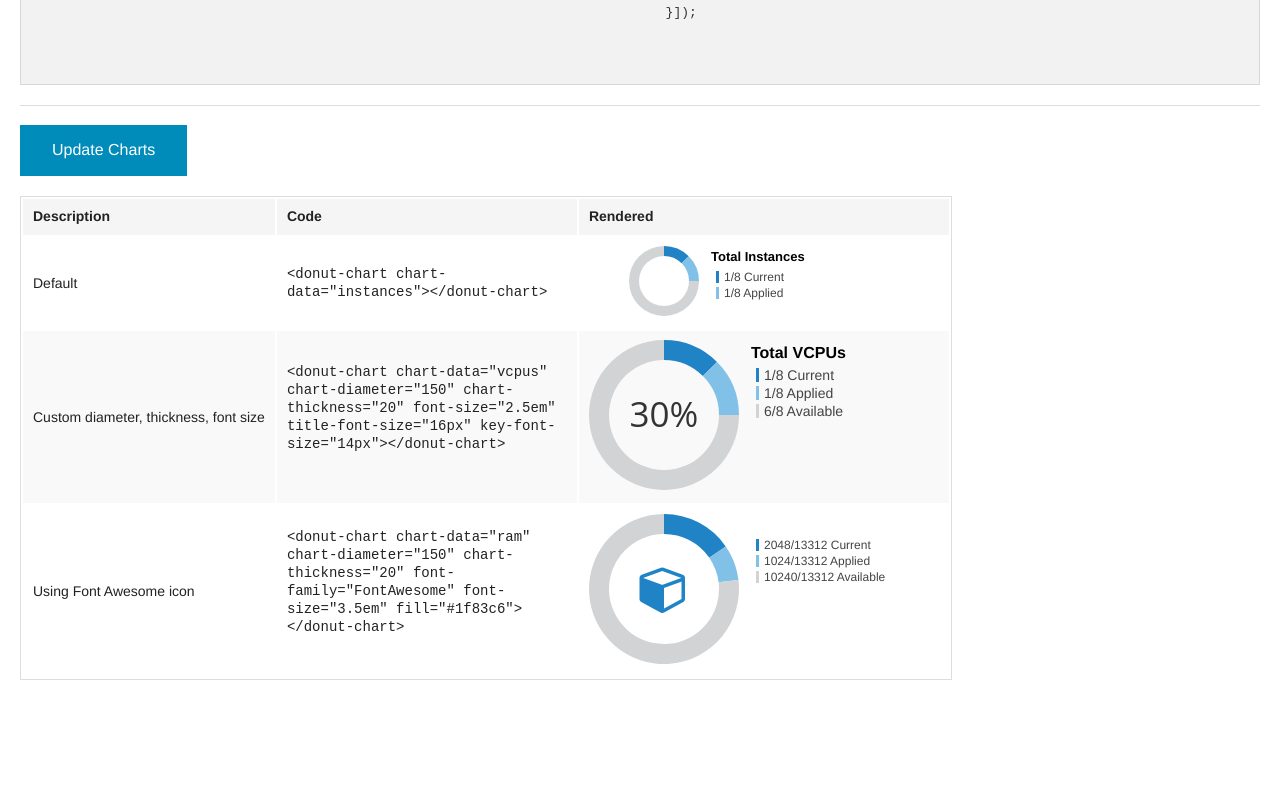
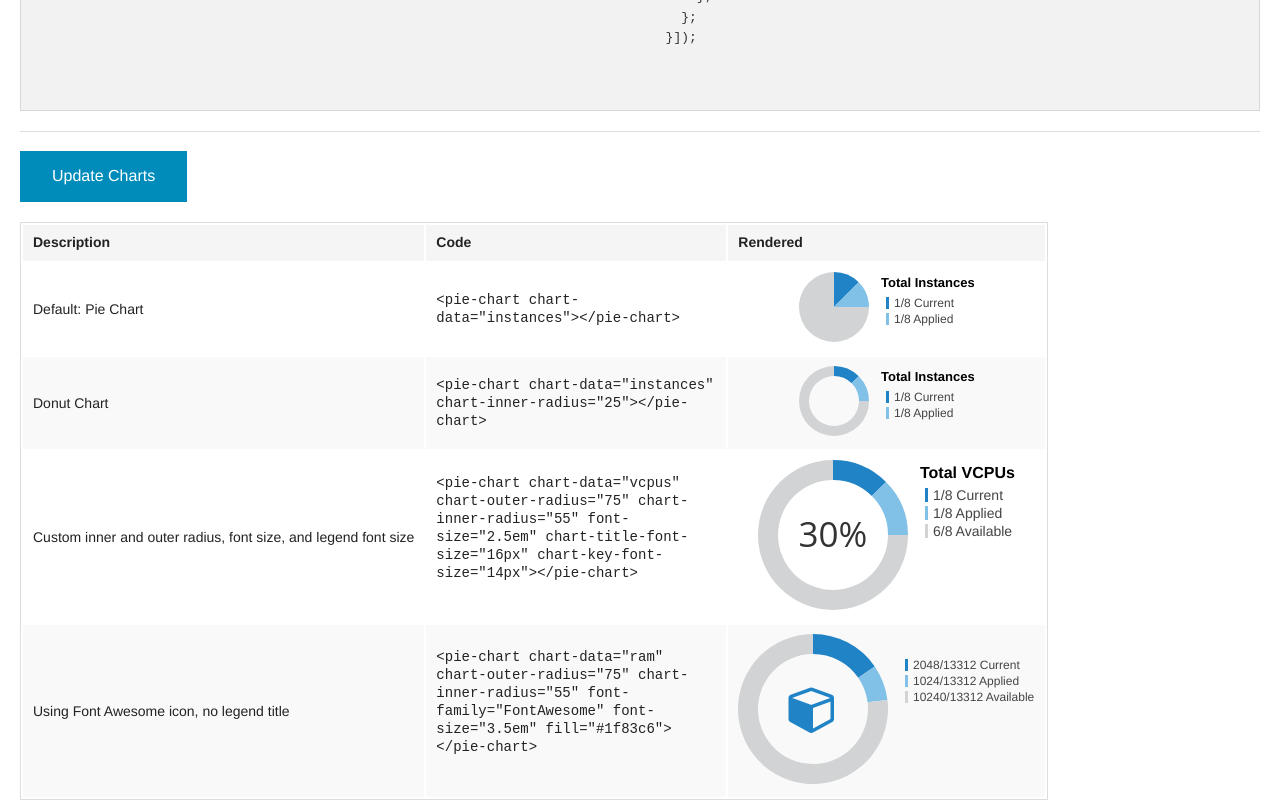
Before and after one commit to ongk/charts, a plain HTML site: page src/client/index.html in a window 1280 px wide. Shown: the part 715-1515 px from the top of the page. Before the commit the page ends 1395 px from the top, so only its background shows below. Drawn offline with Linux system fonts and the light colour scheme.

Commit message:
Clean up of files and names

```diff
--- a/src/client/app/app.module.js
+++ b/src/client/app/app.module.js
@@ -1,6 +1,6 @@
 (function() {
   'use strict';
 
-  angular.module('hz.app', [ 'hz.app.dashboard', 'hz.app.charts' ]);
+  angular.module('hz', [ 'hz.dashboard', 'hz.widgets.charts' ]);
 
 })();
--- a/src/client/app/charts/charts.donut.directive.js
+++ /dev/null
@@ -1,158 +0,0 @@
-(function() {
-	'use strict';
-
-  angular.module('hz.app.charts', []).directive('donutChart', function() {
-
-    var directive = {
-      restrict: 'E',
-      link: link
-    };
-
-    return directive;
-
-    function link(scope, element, attrs) {
-      var diameter = attrs.chartDiameter ? parseInt(attrs.chartDiameter) : 70;
-      var radius = diameter / 2;
-      var thickness = attrs.chartThickness ? parseInt(attrs.chartThickness) : 10;
-
-      var showKey = attrs.chartShowKey ? attrs.chartShowKey : 'true';
-      var titleFontSize = attrs.titleFontSize ? parseInt(attrs.titleFontSize) : 13;
-      var keyFontSize = attrs.keyFontSize ? parseInt(attrs.keyFontSize) : 12;
-
-      var arc = d3.svg.arc()
-                      .outerRadius(radius)
-                      .innerRadius(radius - thickness);
-
-      var pie = d3.layout.pie()
-                         .sort(null)
-                         .value(function(d) { return d.slice; });
-
-      var svg = d3.select(element[0])
-                  .append('svg')
-                  .attr('width', diameter + 200)
-                  .attr('height', diameter);
-
-      var arcs = svg.append('g')
-                    .attr('class', 'arcs')
-                    .attr('transform', 'translate(' + radius + ',' + radius + ')');
-
-      var legend = svg.append('g')
-                      .attr('class', 'legend')
-                      .attr('transform', 'translate(' + (diameter + 12) + ',0)');
-
-      function animate(d) {
-        this.lastAngle = this.lastAngle || { startAngle: 0, endAngle: 0 };
-        var interpolate = d3.interpolate(this.lastAngle, d);
-        this.lastAngle = interpolate(0);
-
-        return function(t) {
-          return arc(interpolate(t));
-        };
-      }
-
-      function updateChart(data) {
-        var sliceData = data.data;
-        var colorScale = data.colors ? d3.scale.ordinal().range(data.colors) : d3.scale.category20();
-
-        var donut = arcs.selectAll('path.arc')
-                        .data(pie(sliceData));
-
-        donut.enter()
-             .append('path')
-             .attr('d', arc)
-             .attr('class', 'arc');
-
-        donut.attr('title', function(d) { return d.data.label + ': ' + d.data.slice; })
-             .style('fill', function(d, i) { return colorScale(i); });
-
-        donut.transition()
-             .duration(500)
-             .attrTween('d', animate);
-
-        donut.exit().remove();
-
-        // Update/set the donut hole text if text attribute is specified for slice
-        d3.select(element[0]).select('.chart-label').remove();
-        var text = data.unicodeText ? String.fromCharCode(parseInt(data.unicodeText, 16)) : data.text;
-        if (text) {
-          var textAttributes = {
-            'dy': '0.35em',
-            'text-anchor': 'middle',
-            'font-family': 'Open Sans,sans-serif',
-            'font-size': '1.2em',
-            'fill': '#333333'
-          };
-
-          // Custom font attributes
-          angular.forEach(attrs['$attr'], function(value, camelCaseKey) {
-            if (camelCaseKey.lastIndexOf('chart', 0) !== 0) {
-              textAttributes[value] = attrs[camelCaseKey];
-            }
-          });
-
-          arcs.append('g')
-             .attr('class', 'chart-label')
-             .append('text')
-             .text(text)
-             .attr(textAttributes);
-        }
-
-        // Update/set the chart key
-        if (showKey === 'true') {
-          legend.selectAll('*').remove();
-
-          if (data.title) {
-            var titleAttributes = {
-              'x': 0,
-              'y': titleFontSize + 2,
-              'text-anchor': 'start',
-              'font-size': titleFontSize + 'px',
-              'font-weight': 600
-            };
-
-            legend.append('text')
-                  .text(data.title)
-                  .attr(titleAttributes);
-          }
-
-          var sliceSum = d3.sum(sliceData, function(d) { return d.slice; });
-          var filteredKeys = sliceData.filter(function(d) { return !d.hasOwnProperty('showKey') || d.showKey; });
-
-          if (filteredKeys.length) {
-            var keys = legend.append('g')
-                             .attr('transform', 'translate(5,' + (titleFontSize + 12) + ')')
-                             .selectAll('g.arc-key')
-                             .data(filteredKeys);
-
-            var keyVSpacing = keyFontSize + 4;
-            var keyLabels = keys.enter()
-                                .append('g')
-                                .attr('class', 'arc-key')
-                                .attr('transform', function(d, i) { return 'translate(0,' + (i * keyVSpacing) + ')'; });
-
-            keyLabels.append('rect')
-                     .attr('height', keyFontSize)
-                     .attr('width', 3)
-                     .attr('fill', function(d) { return colorScale(d.label); });
-
-            var keyLabelAttributes = {
-              'x': 8,
-              'y': keyFontSize / 2,
-              'dy': '0.35em',
-              'font-size': keyFontSize + 'px',
-              'fill': '#444444'
-            };
-            keyLabels.append('text')
-                     .text(function(d) { return d.slice + '/' + sliceSum + ' ' + d.label; })
-                     .attr(keyLabelAttributes);
-          }
-        }
-      }
-
-      var unwatch = scope.$watch(attrs.chartData, updateChart);
-      scope.$on('$destroy', unwatch);
-    }
-
-  });
-
-})();
--- a/src/client/app/charts/charts.module.js
+++ /dev/null
@@ -1,6 +0,0 @@
-(function() {
-  'use strict';
-
-  angular.module('hz.app.charts', []);
-
-})();
--- /dev/null
+++ b/src/client/app/charts/pie-chart.directive.js
@@ -0,0 +1,202 @@
+(function() {
+  'use strict';
+
+  angular
+    .module('hz.widgets.charts', [])
+    .directive('pieChart', pieChart);
+
+  function pieChart() {
+
+    var directive = {
+      restrict: 'E',
+      link: link
+    };
+
+    return directive;
+
+    function link(scope, element, attrs) {
+      var innerRadius = attrs.chartInnerRadius ? parseInt(attrs.chartInnerRadius) : 0;
+      var outerRadius = attrs.chartOuterRadius ? parseInt(attrs.chartOuterRadius) : 35;
+      var diameter = outerRadius * 2;
+
+      var showLegend = attrs.chartShowLegend ? attrs.chartShowLegend : 'true';
+      var titleFontSize = attrs.chartTitleFontSize ? parseInt(attrs.chartTitleFontSize) : 13;
+      var keyFontSize = attrs.chartKeyFontSize ? parseInt(attrs.chartKeyFontSize) : 12;
+      var legendOffset = diameter + 12;
+
+      var arc = d3.svg.arc()
+                        .outerRadius(outerRadius)
+                        .innerRadius(innerRadius);
+
+      var pie = d3.layout.pie()
+                  .sort(null)
+                  .value(function(d) { return d.slice; });
+
+      var svg = d3.select(element[0])
+                  .append('svg')
+                    .attr('width', diameter)
+                    .attr('height', diameter);
+
+      var slices = svg.append('g')
+                        .attr('class', 'slices')
+                        .attr('transform', 'translate(' + outerRadius + ',' + outerRadius + ')');
+
+      var legend = svg.append('g')
+                        .attr('class', 'legend')
+                        .attr('transform', 'translate(' + legendOffset + ',0)');
+
+      var unwatch = scope.$watch(attrs.chartData, updateChart);
+      scope.$on('$destroy', unwatch);
+
+      function updateChart(data) {
+        var sliceData = data.data;
+        var colorScale = data.colors ? d3.scale.ordinal().range(data.colors) : d3.scale.category20();
+
+        createSlices(sliceData, colorScale);
+
+        /* Chart label */
+        d3.select(element[0])
+            .select('.chart-label')
+            .remove();
+
+        var text = data.unicodeText ? String.fromCharCode(parseInt(data.unicodeText, 16)) : data.text;
+        if (text) {
+          createLabel(text);
+        }
+
+        /* Chart legend */
+        legend.selectAll('*').remove();
+
+        if (showLegend === 'true') {
+          if (data.title) {
+            createLegendTitle(data.title);
+          }
+
+          var filteredKeys = sliceData.filter(function(d) { return !d.hasOwnProperty('showKey') || d.showKey; });
+          if (filteredKeys.length) {
+            var sliceSum = d3.sum(sliceData, function(d) { return d.slice; });
+            createLegendKeys(filteredKeys, sliceSum, colorScale);
+          }
+
+          updateChartSize();
+        }
+      }
+
+      function animate(d) {
+        var self = this;
+        self.lastAngle = self.lastAngle || { startAngle: 0, endAngle: 0 };
+        var interpolate = d3.interpolate(self.lastAngle, d);
+        self.lastAngle = interpolate(0);
+
+        return function(t) {
+          return arc(interpolate(t));
+        };
+      }
+
+      function createSlices(data, colorScale) {
+        var chart = slices.selectAll('path.slice')
+                            .data(pie(data));
+
+        chart.enter()
+                .append('path')
+                  .attr('d', arc)
+                  .attr('class', 'slice');
+
+        chart.attr('title', function(d) { return d.data.label + ': ' + d.data.slice; })
+          .style('fill', function(d, i) { return colorScale(i); });
+
+        chart.transition()
+          .duration(500)
+          .attrTween('d', animate);
+
+        chart.exit().remove();
+      }
+
+      function createLabel(text) {
+        var textAttributes = {
+          'dy': '0.35em',
+          'text-anchor': 'middle',
+          'font-family': 'Open Sans,sans-serif',
+          'font-size': '1.2em',
+          'fill': '#333333'
+        };
+
+        /* Custom font attributes */
+        angular.forEach(attrs.$attr, function(value, camelCaseKey) {
+          if (camelCaseKey.lastIndexOf('chart', 0) !== 0) {
+            textAttributes[value] = attrs[camelCaseKey];
+          }
+        });
+
+        slices.append('g')
+              .attr('class', 'chart-label')
+              .append('text')
+                .text(text)
+                .attr(textAttributes);
+      }
+
+      function createLegendTitle(title) {
+        var titleAttributes = {
+          'x': 0,
+          'y': titleFontSize + 2,
+          'text-anchor': 'start',
+          'font-size': titleFontSize + 'px',
+          'font-weight': 600
+        };
+
+        legend.append('text')
+                .text(title)
+                .attr(titleAttributes);
+      }
+
+      function createLegendKeys(legendKeys, sliceSum, colorScale) {
+        var keys = legend.append('g')
+                            .attr('transform', 'translate(5,' + (titleFontSize + 12) + ')')
+                            .selectAll('g.slice-key')
+                              .data(legendKeys);
+
+        var keyVSpacing = keyFontSize + 4;
+        var keyLabels = keys.enter()
+                              .append('g')
+                                .attr('class', 'slice-key')
+                                .attr('transform', function(d, i) { return 'translate(0,' + (i * keyVSpacing) + ')'; });
+
+        keyLabels.append('rect')
+                    .attr('height', keyFontSize)
+                    .attr('width', 3)
+                    .attr('fill', function(d) { return colorScale(d.label); });
+
+        var keyLabelAttributes = {
+          'x': 8,
+          'y': keyFontSize / 2,
+          'dy': '0.35em',
+          'font-size': keyFontSize + 'px',
+          'fill': '#444444'
+        };
+
+        keyLabels.append('text')
+                    .text(function(d) { return d.slice + '/' + sliceSum + ' ' + d.label; })
+                    .attr(keyLabelAttributes);
+      }
+
+      function updateChartSize() {
+        try {
+          var legendBBox = legend.node().getBBox();
+          var legendHeight = legendBBox.height + legendBBox.y;
+          var legendWidth = legendBBox.width + legendBBox.x + diameter + 12;
+
+          if (legendHeight > diameter) {
+            svg.attr('height', legendHeight);
+          }
+
+          if (legendWidth > diameter) {
+            svg.attr('width', legendWidth);
+          }
+        } catch (err) {
+          /* do nothing */
+        }
+      }
+    }
+  }
+
+})();
--- a/src/client/app/dashboard/dashboard.ctrl.js
+++ b/src/client/app/dashboard/dashboard.ctrl.js
@@ -1,5 +1,9 @@
 (function () {
   'use strict';
+
+  angular
+    .module('hz.dashboard', [])
+    .controller('DashboardCtrl', [ '$scope', DashboardCtrl ]);
 
   function DashboardCtrl($scope) {
 
@@ -59,6 +63,4 @@
     };
   }
 
-  angular.module('hz.app.dashboard').controller('DashboardCtrl', [ '$scope', DashboardCtrl ]);
-
 })();
--- a/src/client/app/dashboard/dashboard.module.js
+++ /dev/null
@@ -1,6 +0,0 @@
-(function() {
-  'use strict';
-
-  angular.module('hz.app.dashboard', []);
-
-})();
--- a/src/client/index.html
+++ b/src/client/index.html
@@ -8,32 +8,30 @@
   <script src="../../bower_components/angular/angular.min.js"></script>
   <script src="../../bower_components/d3/d3.min.js"></script>
   <script src="app/app.module.js"></script>
-  <script src="app/dashboard/dashboard.module.js"></script>
   <script src="app/dashboard/dashboard.ctrl.js"></script>
-  <script src="app/charts/charts.module.js"></script>
-  <script src="app/charts/charts.donut.directive.js"></script>
+  <script src="app/charts/pie-chart.directive.js"></script>
 </head>
-<body ng-app="hz.app" ng-controller="DashboardCtrl">
+<body ng-app="hz" ng-controller="DashboardCtrl">
 
-  <h3>Donut Chart Directive</h3>
+  <h3>Pie and Donut Chart Directive</h3>
   <hr>
-  <p>This directive generates a simple donut chart using D3. Any changes to chart-data will fire an update to the chart. Key title and labels are generated by default. To exclude a key label from being shown, set "showKey" attribute to false in your data object. To show title, set "title" attribute in your data object.</p>
+  <p>This directive generates a simple pie or donut chart using D3. To render a pie chart, set inner radius to '0'. Any changes to chart-data will fire an update to the chart. Legend title and keys are generated by default. To exclude a key label from being shown, set "showKey" attribute to false in your data object. To show title, set "title" attribute in your data object.</p>
   <div id="usage" class="panel">
     <ul class="small-block-grid-2">
       <li>
         <strong>Markup</strong>
-        <pre>&lt;div ng-app="hz.app" ng-controller="MyCtrl"&gt;</pre>
-        <pre>  &lt;donut-chart chart-data="data" chart-text="25%"&gt;&lt;/donut-chart&gt;</pre>
+        <pre>&lt;div ng-app="app" ng-controller="MyCtrl"&gt;</pre>
+        <pre>  &lt;pie-chart chart-data="data"&gt;&lt;/pie-chart&gt;</pre>
         <pre>&lt;/div&gt;</pre>
         <hr>
         <h5>Attributes:</h5>
         <ul id="attributes" class="no-bullet">
           <li>chart-data (required) - attribute name of data defined in $scope</li>
-          <li>chart-diameter - diameter of donut chart in pixels, default: 70</li>
-          <li>chart-thickness - thickness of donut in pixels, default: 10</li>
-          <li>chart-show-key - show title and key labels, default: true</li>
-          <li>title-font-size - title font size in pixels, default: 13</li>
-          <li>key-font-size - key label font size in pixels, default: 12</li>
+          <li>chart-outer-radius - outer radius of pie/donut chart in pixels, default: 35</li>
+          <li>chart-inner-radius - inner radius of pie/donut chart in pixels, default: 0</li>
+          <li>chart-show-legend - show title and key labels, default: true</li>
+          <li>chart-title-font-size - legend title font size in pixels, default: 13</li>
+          <li>chart-key-font-size - legend key label font size in pixels, default: 12</li>
           <li>Any attributes for &lt;text&gt; element such as font-size, font-family, fill, etc...</li>
         </ul>
       </li>
@@ -79,46 +77,55 @@
     </thead>
     <tbody>
       <tr>
-        <td>Default</td>
+        <td>Default: Pie Chart</td>
         <td>
-          <pre>&lt;donut-chart chart-data="instances"&gt;&lt;/donut-chart&gt;</pre>
+          <pre>&lt;pie-chart chart-data="instances"&gt;&lt;/pie-chart&gt;</pre>
         </td>
         <td>
-          <donut-chart chart-data="instances"></donut-chart>
+          <pie-chart chart-data="instances"></pie-chart>
         </td>
       </tr>
       <tr>
-        <td>Custom diameter, thickness, font size</td>
+        <td>Donut Chart</td>
         <td>
-          <pre>&lt;donut-chart chart-data="vcpus" chart-diameter="150" chart-thickness="20" font-size="2.5em" title-font-size="16px" key-font-size="14px"&gt;&lt;/donut-chart&gt;
+          <pre>&lt;pie-chart chart-data="instances" chart-inner-radius="25"&gt;&lt;/pie-chart&gt;</pre>
+        </td>
+        <td>
+          <pie-chart chart-data="instances" chart-inner-radius="25"></pie-chart>
+        </td>
+      </tr>
+      <tr>
+        <td>Custom inner and outer radius, font size, and legend font size</td>
+        <td>
+          <pre>&lt;pie-chart chart-data="vcpus" chart-outer-radius="75" chart-inner-radius="55" font-size="2.5em" chart-title-font-size="16px" chart-key-font-size="14px"&gt;&lt;/pie-chart&gt;
           </pre>
         </td>
         <td>
-          <donut-chart
+          <pie-chart
             chart-data="vcpus"
-            chart-diameter="150"
-            chart-thickness="20"
+            chart-outer-radius="75"
+            chart-inner-radius="55"
             font-size="2.5em"
-            title-font-size="16px"
-            key-font-size="14px">
-          </donut-chart>
+            chart-title-font-size="16px"
+            chart-key-font-size="14px">
+          </pie-chart>
         </td>
       </tr>
       <tr>
-        <td>Using Font Awesome icon</td>
+        <td>Using Font Awesome icon, no legend title</td>
         <td>
-          <pre>&lt;donut-chart chart-data="ram" chart-diameter="150" chart-thickness="20" font-family="FontAwesome" font-size="3.5em" fill="#1f83c6"&gt;&lt;/donut-chart&gt;
+          <pre>&lt;pie-chart chart-data="ram" chart-outer-radius="75" chart-inner-radius="55" font-family="FontAwesome" font-size="3.5em" fill="#1f83c6"&gt;&lt;/pie-chart&gt;
           </pre>
         </td>
         <td>
-          <donut-chart
+          <pie-chart
             chart-data="ram"
-            chart-diameter="150"
-            chart-thickness="20"
+            chart-outer-radius="75"
+            chart-inner-radius="55"
             font-family="FontAwesome"
             font-size="3.5em"
             fill="#1f83c6">
-          </donut-chart>
+          </pie-chart>
         </td>
       </tr>
     </tbody>
```
Also changed, not shown: src/client/app/charts/pie-chart.directive.spec.js (renamed from src/client/app/charts/charts.donut.directive.spec.js, +11 -11 lines), src/client/spec-runner.html (+3 -4 lines), README.md.
